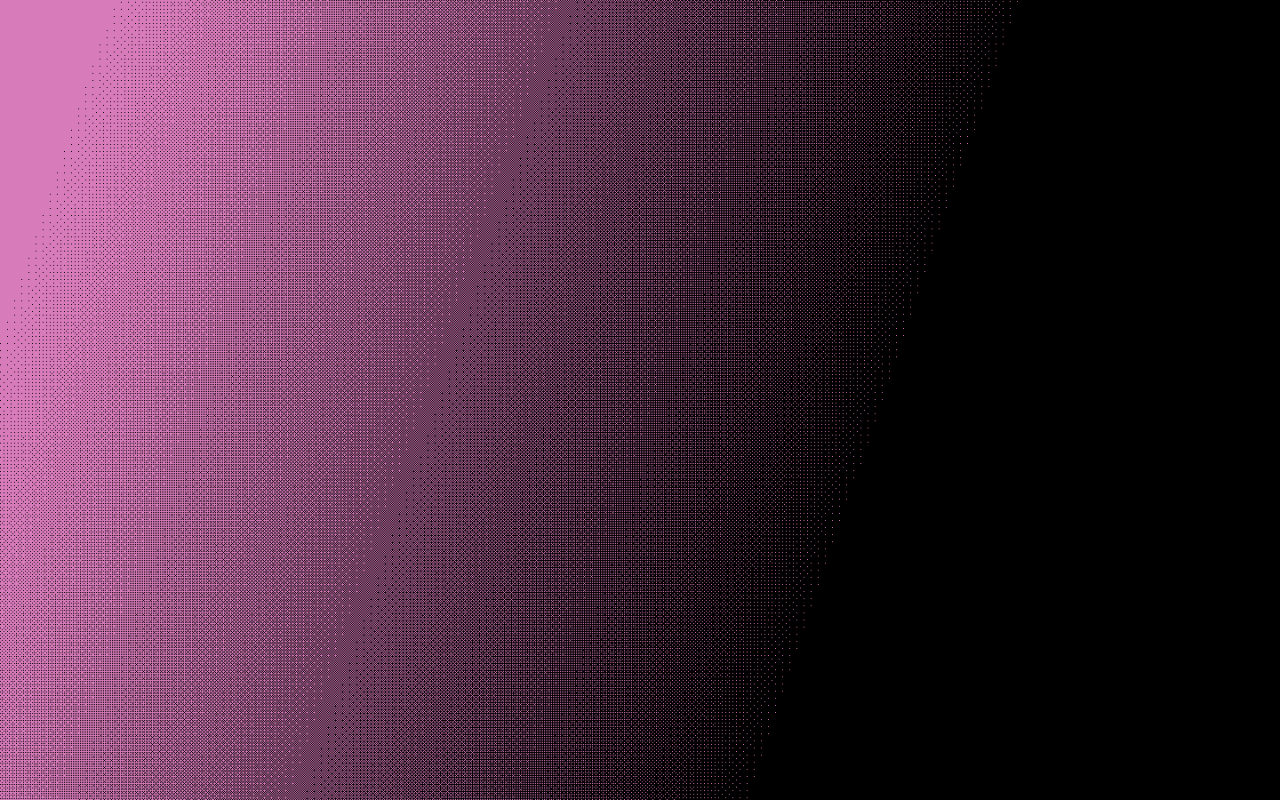
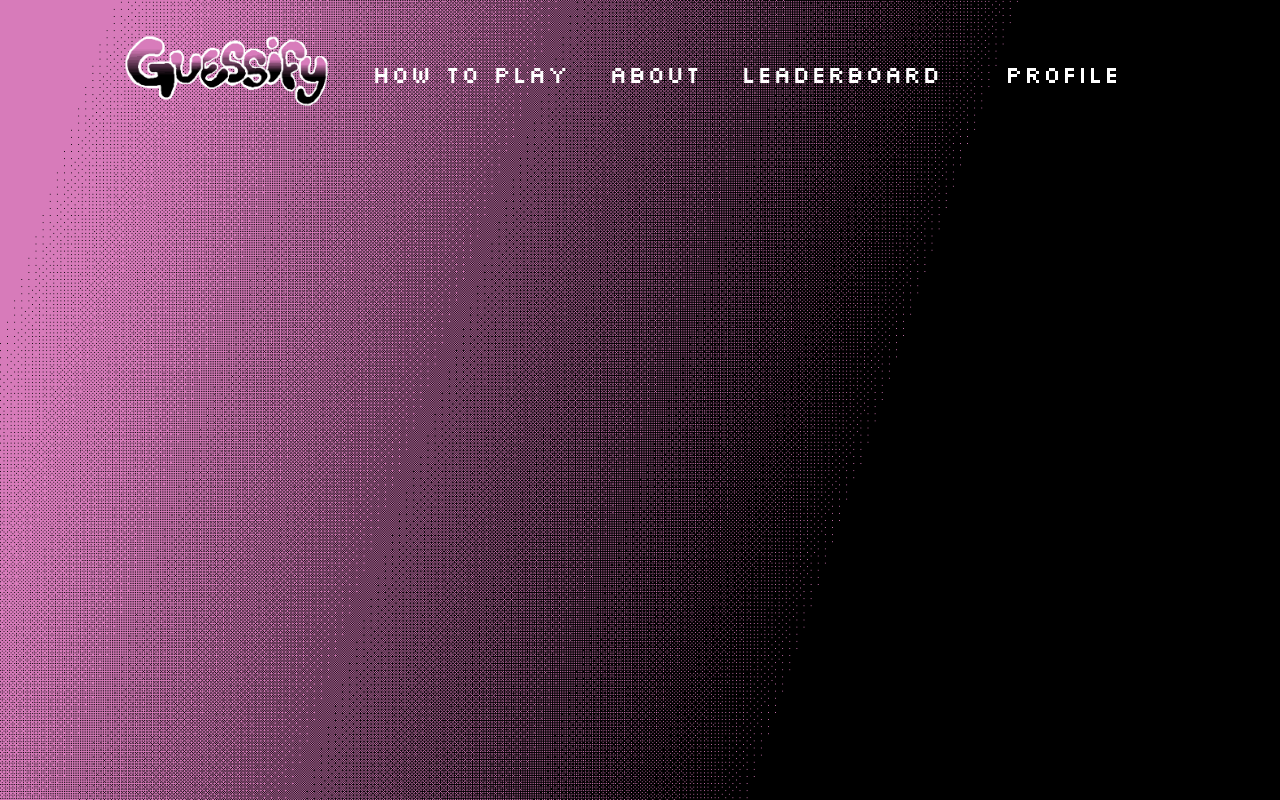
Before and after one commit to vu-cs4289-25s/Guessify, a React (Create React App) app in the folder my-app/: page /game/play/play in a window 1280 px wide. Before the commit this address had no page. Built offline with nearby package versions, Linux system fonts and the light colour scheme.

Commit message:
game page routes in Game.js

```diff
--- a/my-app/src/App.js
+++ b/my-app/src/App.js
@@ -5,9 +5,7 @@ import HowToPlay from "./pages/HowToPlay/HowToPlay";
 import About from "./pages/About/About";
 import Leaderboard from "./pages/Leaderboard/Leaderboard";
 import Profile from "./pages/Profile/Profile";
-import GameModeSelect from "./components/GameModeSelect/GameModeSelect";
-import GenreSelect from "./components/GenreSelect/GenreSelect";
-import PlayGame from "./components/PlayGame/PlayGame";
+import Game from "./pages/Game/Game";
 import "./App.css";
 
 function App() {
@@ -19,9 +17,7 @@ function App() {
         <Route path="/about" element={<About />} />
         <Route path="/leaderboard" element={<Leaderboard />} />
         <Route path="/profile" element={<Profile />} />
-        <Route path="/game" element={<GameModeSelect />} />
-        <Route path="/game/genres" element={<GenreSelect />} />
-        <Route path="/game/play" element={<PlayGame />} />
+        <Route path="/game/*" element={<Game />} />
       </Routes>
     </div>
   );
--- a/my-app/src/pages/Game/Game.js
+++ b/my-app/src/pages/Game/Game.js
@@ -1,12 +1,24 @@
+// Game.js
 import React from "react";
+import { Routes, Route } from "react-router-dom";
 import Navbar from "../../components/Navbar/Navbar";
+
+// Import your 3 sub-pages
+import GameModeSelect from "../../components/GameModeSelect/GameModeSelect";
+import GenreSelect from "../../components/GenreSelect/GenreSelect";
+import PlayGame from "../../components/PlayGame/PlayGame";
+
 import "./Game.css";
 
 const Game = () => {
   return (
     <div className="game-container">
       <Navbar />
-      {/* TODO - GameModeSelect, GenreSelect, PlayGame components here */}
+      <Routes>
+        <Route index element={<GameModeSelect />} />
+        <Route path="genres" element={<GenreSelect />} />
+        <Route path="play" element={<PlayGame />} />
+      </Routes>
     </div>
   );
 };
```
